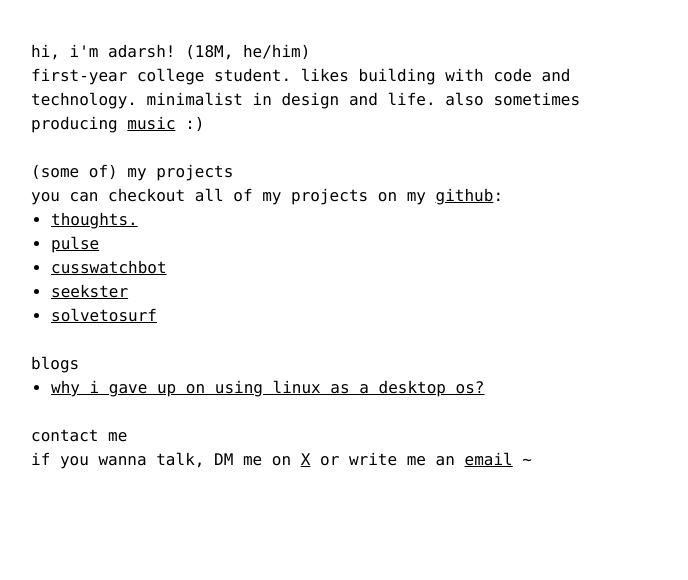
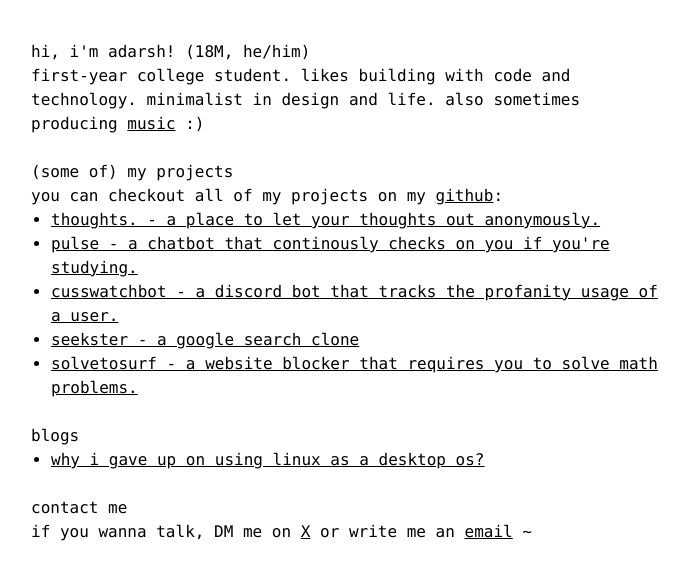
Before and after one commit to axdrsh/my-website, a Next.js app: page / in a window 1280 px wide. Shown: the top 580 px of the page, without its empty margins (289-977 px from the left). Built offline with nearby package versions, Linux system fonts and the light colour scheme.

Commit message:
Update page.tsx

```diff
--- a/src/app/page.tsx
+++ b/src/app/page.tsx
@@ -32,27 +32,27 @@ export default function MinimalPersonalWebsite() {
         <ul className="list-disc pl-5">
           <li id="project">
             <a href="https://github.com/axdrsh/thoughtss" className="underline">
-              <samp>thoughts.</samp>
+              <samp>thoughts. - a place to let your thoughts out anonymously.</samp>
             </a>
           </li>
           <li id="project">
             <a href="https://github.com/axdrsh/pulse" className="underline">
-              <samp>pulse</samp>
+              <samp>pulse - a chatbot that continously checks on you if you're studying. </samp>
             </a>
           </li>
           <li id="project">
             <a href="https://github.com/axdrsh/cusswatchbot" className="underline">
-              <samp>cusswatchbot</samp>
+              <samp>cusswatchbot - a discord bot that tracks the profanity usage of a user.</samp>
             </a>
           </li>
           <li id="project">
             <a href="https://github.com/axdrsh/seekster" className="underline">
-              <samp>seekster</samp>
+              <samp>seekster - a google search clone</samp>
             </a>
           </li>
           <li id="project">
             <a href="https://github.com/axdrsh/solvetosurf" className="underline">
-              <samp>solvetosurf</samp>
+              <samp>solvetosurf - a website blocker that requires you to solve math problems.</samp>
             </a>
           </li>
         </ul>
```
